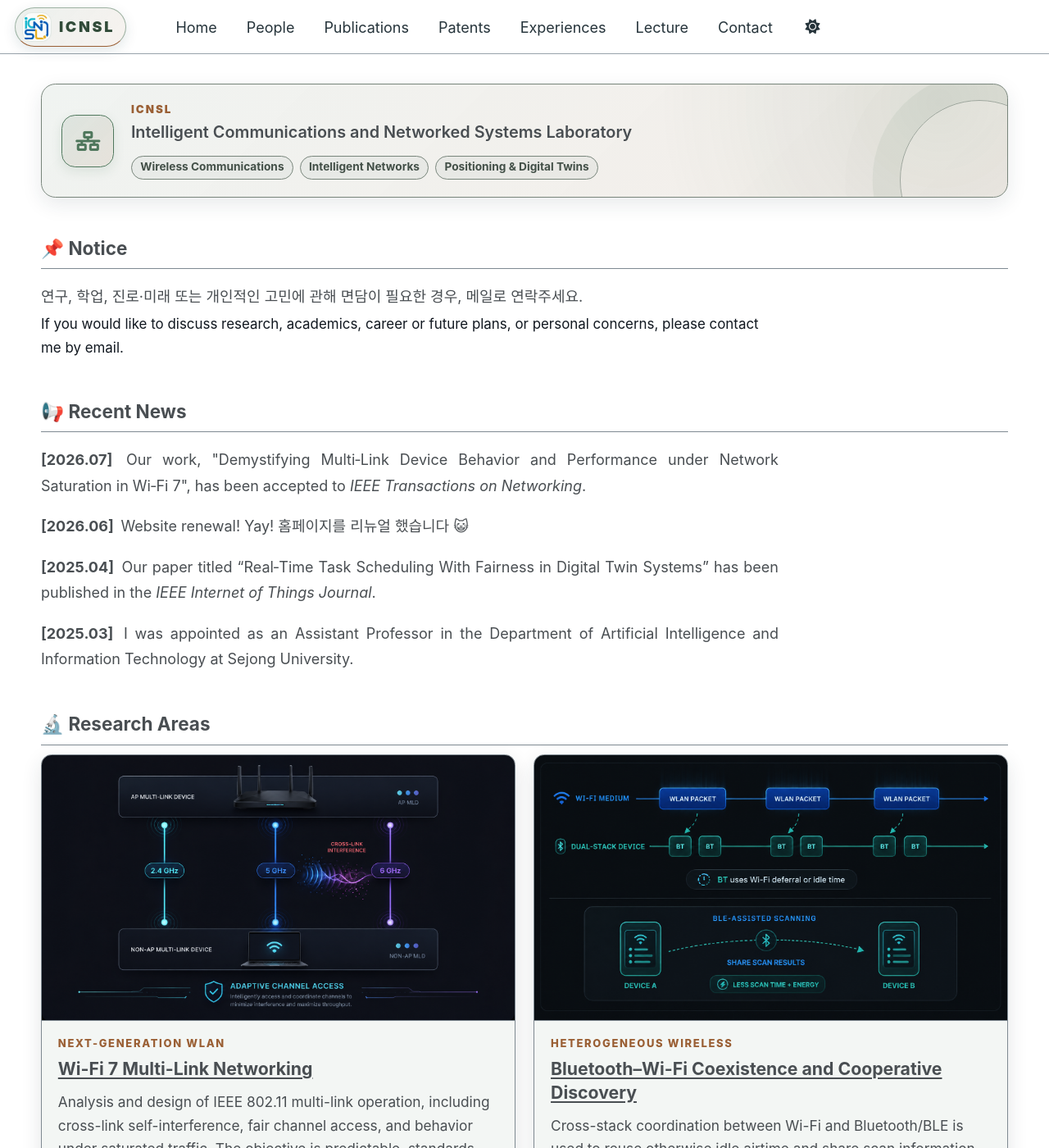
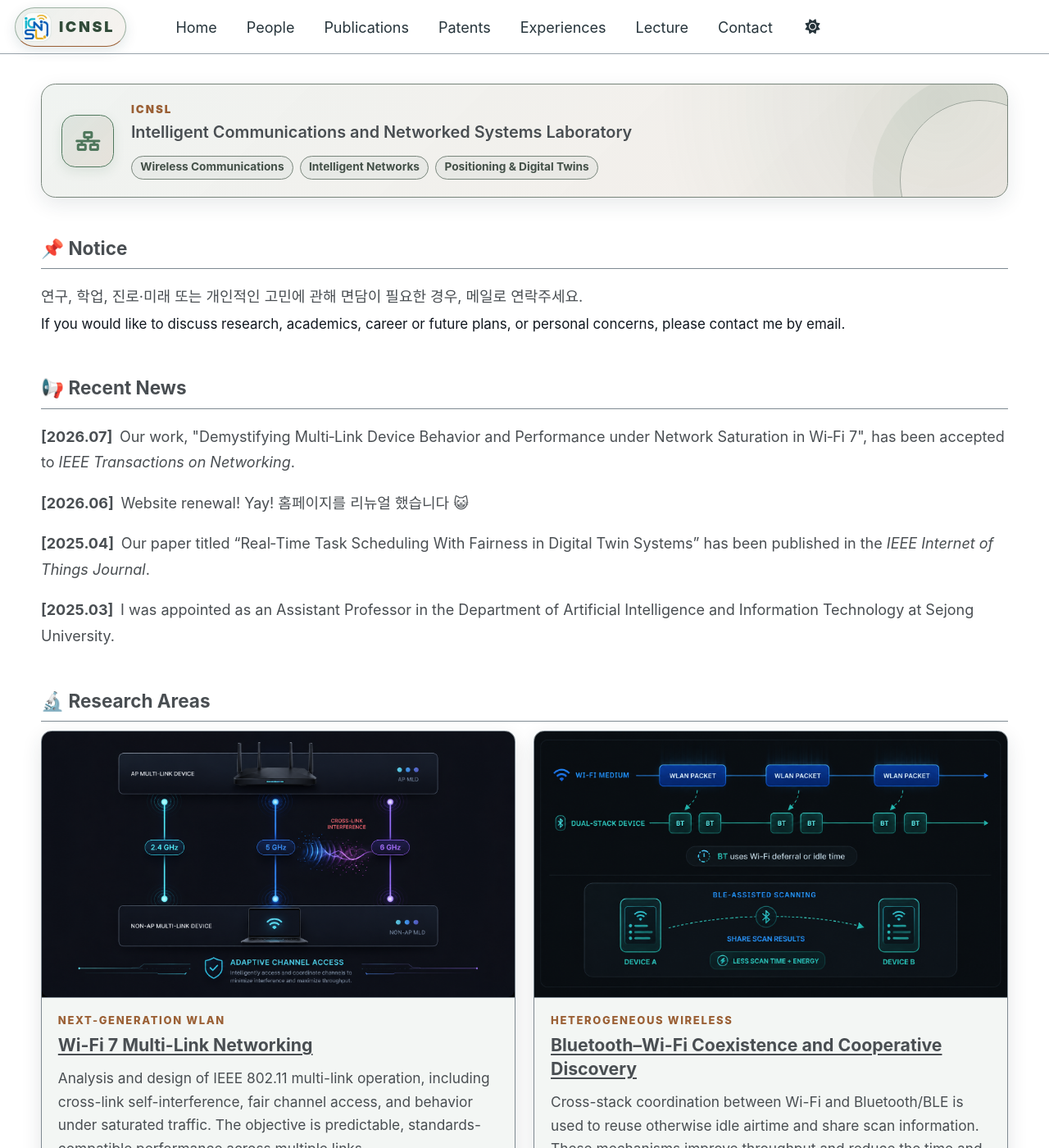
Before and after one commit to icnsl/icnsl.github.io, a Jekyll site: the page built from _pages/about.md, in a window 1280 px wide and 1400 px high. Shown: the whole window at 82% size. Built offline with Jekyll 4.4.1, drawn with Linux system fonts in a browser that asks for light colours; a script bundle is joined from its source files by our own code; library files that are not in the unit come from our copies.

Commit message:
Add files via upload

```diff
--- a/_sass/layout/_page.scss
+++ b/_sass/layout/_page.scss
@@ -553,7 +553,8 @@
 }
 
 .page__content .home-section__list {
-  max-width: 900px;
+  width: 100%;
+  max-width: none;
   margin: 1rem 0 0;
 }
 
@@ -572,14 +573,20 @@
 
 .page__content .home-section__text {
   line-height: 1.75;
-  text-align: justify;
-  text-align-last: left;
-  text-justify: inter-word;
-  hyphens: auto;
-  -webkit-hyphens: auto;
-  overflow-wrap: break-word;
+  text-align: left;
+  text-align-last: auto;
+  text-justify: auto;
+  hyphens: none;
+  -webkit-hyphens: none;
+  overflow-wrap: normal;
+  word-break: normal;
+  text-wrap: wrap;
   word-spacing: normal;
   letter-spacing: normal;
+}
+
+.page__content .home-section__text[lang="ko"] {
+  word-break: keep-all;
 }
 
 .page__content .home-section__text strong {
@@ -593,7 +600,12 @@
   color: var(--global-text-color-light);
   font-size: 0.94em;
   line-height: 1.7;
-  overflow-wrap: break-word;
+  text-align: left;
+  hyphens: none;
+  -webkit-hyphens: none;
+  overflow-wrap: normal;
+  word-break: normal;
+  text-wrap: wrap;
 }
 
 
```
